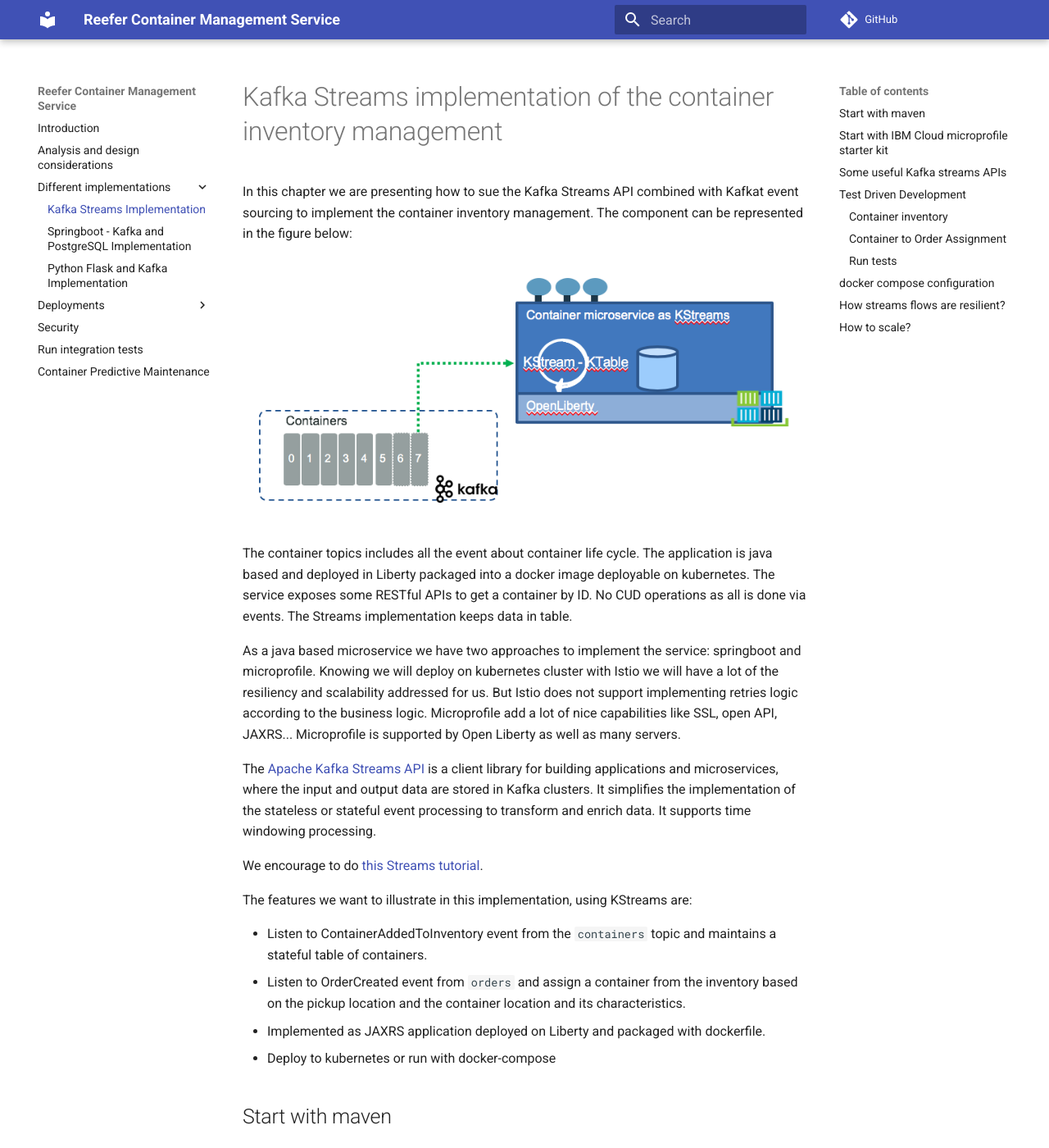
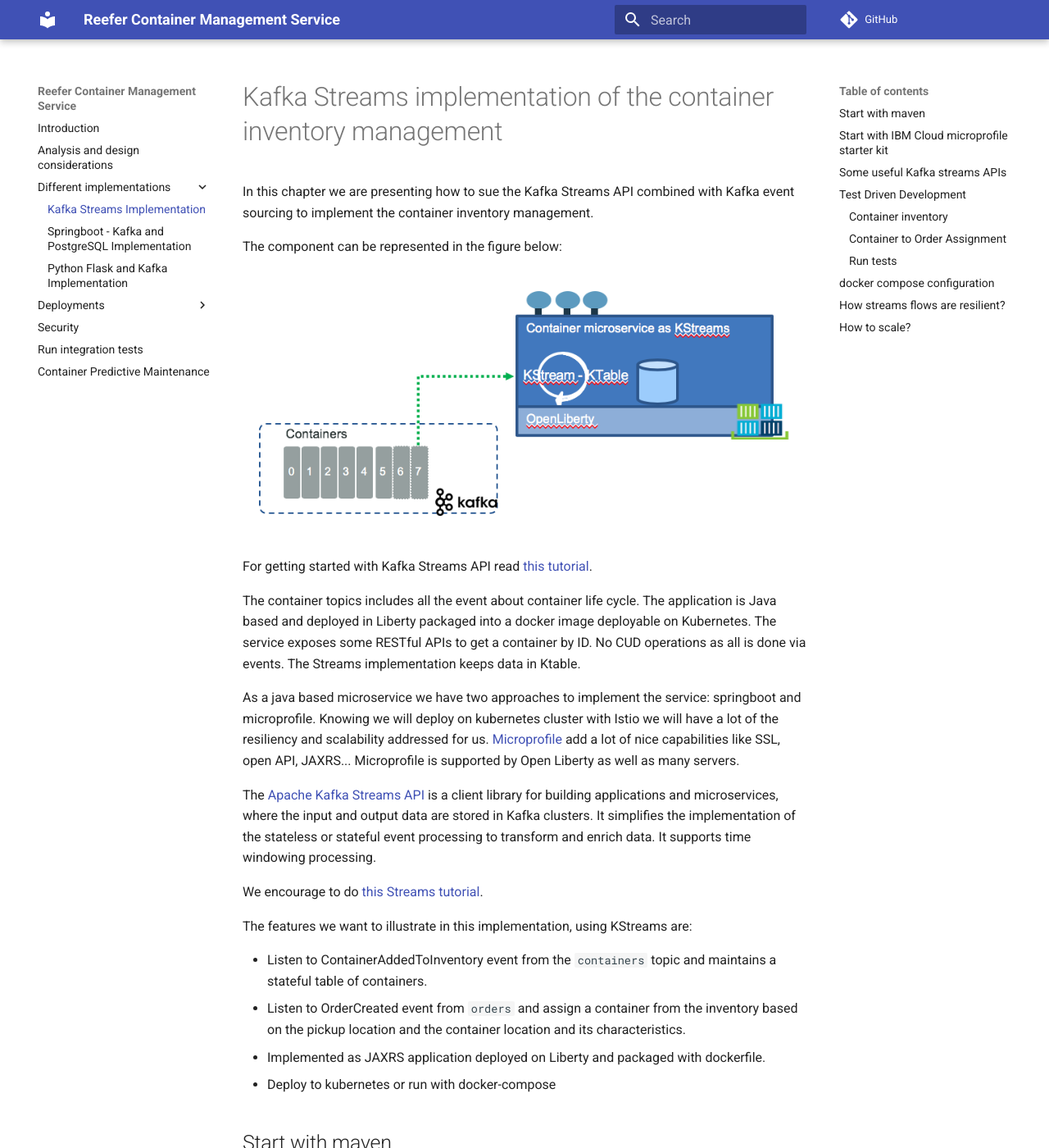
Before and after one commit to ibm-cloud-architecture/refarch-kc-container-ms, an MkDocs documentation site: the page built from docs/kstreams/README.md, in a window 1280 px wide and 1400 px high. Shown: the whole window at 82% size. Built offline with MkDocs 1.6.1 and Material for MkDocs 9.7.7, drawn with Linux system fonts in a browser that asks for light colours; comment, search, counter and statistics services are not loaded.

```diff
--- a/docs/kstreams/README.md
+++ b/docs/kstreams/README.md
@@ -1,12 +1,16 @@
 # Kafka Streams implementation of the container inventory management
 
-In this chapter we are presenting how to sue the Kafka Streams API combined with Kafkat event sourcing to implement the container inventory management. The component can be represented in the figure below:
+In this chapter we are presenting how to sue the Kafka Streams API combined with Kafka event sourcing to implement the container inventory management.
+
+The component can be represented in the figure below:
 
 ![](../images/kstreams-container.png)
 
-The container topics includes all the event about container life cycle. The application is java based and deployed in Liberty packaged into a docker image deployable on kubernetes. The service exposes some RESTful APIs to get a container by ID. No CUD operations as all is done via events. The Streams implementation keeps data in table.
+For getting started with Kafka Streams API read [this tutorial](https://kafka.apache.org/documentation/streams/).
 
-As a java based microservice we have two approaches to implement the service: springboot and microprofile. Knowing we will deploy on kubernetes cluster with Istio we will have a lot of the resiliency and scalability addressed for us. But Istio does not support implementing retries logic according to the business logic. Microprofile add a lot of nice capabilities like SSL, open API, JAXRS... Microprofile is supported by Open Liberty as well as many servers.
+The container topics includes all the event about container life cycle. The application is Java based and deployed in Liberty packaged into a docker image deployable on Kubernetes. The service exposes some RESTful APIs to get a container by ID. No CUD operations as all is done via events. The Streams implementation keeps data in Ktable.
+
+As a java based microservice we have two approaches to implement the service: springboot and microprofile. Knowing we will deploy on kubernetes cluster with Istio we will have a lot of the resiliency and scalability addressed for us. [Microprofile](https://microprofile.io/) add a lot of nice capabilities like SSL, open API, JAXRS... Microprofile is supported by Open Liberty as well as many servers.
 
 The [Apache Kafka Streams API](https://kafka.apache.org/documentation/streams/) is a client library for building applications and microservices, where the input and output data are stored in Kafka clusters. It simplifies the implementation of the stateless or stateful event processing to transform and enrich data. It supports time windowing processing.
 
```
Also changed, not shown: kstreams/README.md (+7 -66 lines), 2 other files.
